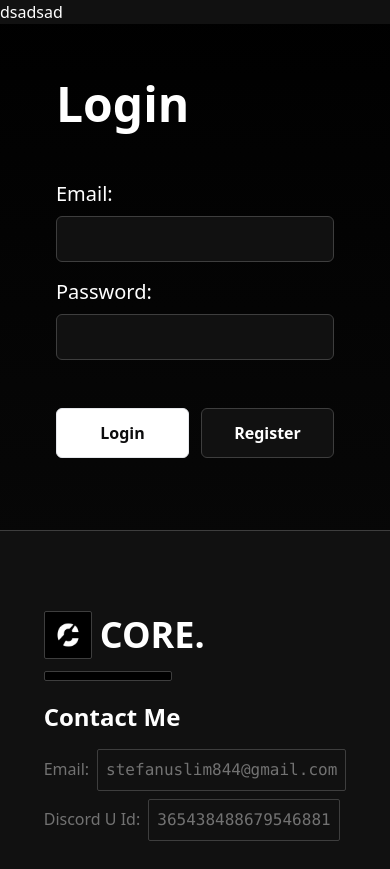
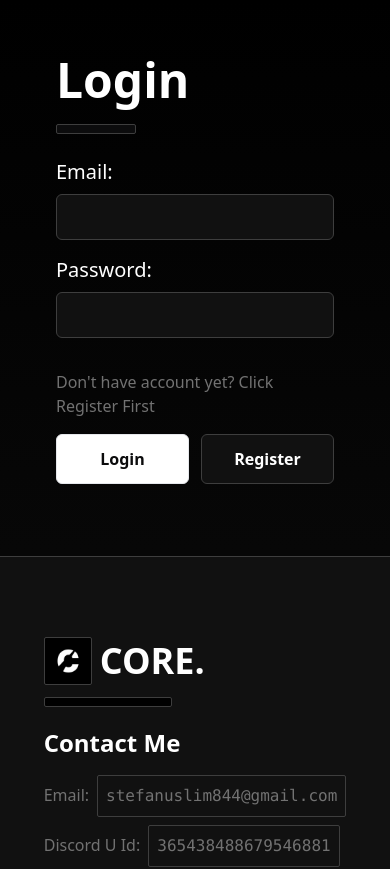
Before and after one commit to vincentt14/Core, a React (Vite) app: page /login in a window 390 px wide. Shown: the top 869 px of the page. Built offline with nearby package versions, Linux system fonts and the light colour scheme.

Commit message:
fixing ui

```diff
--- a/src/components/CustomButton.tsx
+++ b/src/components/CustomButton.tsx
@@ -0,0 +1,32 @@
+import React from "react";
+import { MouseEventHandler } from "react";
+import { Link } from "react-router-dom";
+
+interface ICustomButton {
+  title: string;
+  btnType: "button" | "submit";
+  textStyle: string;
+  containerStyle: string;
+  to?: string;
+  onClick?: MouseEventHandler<HTMLButtonElement>;
+}
+
+const CustomButton = ({ title, btnType, textStyle, containerStyle, onClick, to }: ICustomButton) => {
+  if (btnType === "button") {
+    return (
+      <Link to={to!}>
+        <button type="button" className={`my-4 py-3 px-6 rounded-md font-semibold border w-full ${containerStyle}`} onClick={onClick}>
+          <span className={`${textStyle}`}>{title}</span>
+        </button>
+      </Link>
+    );
+  }
+
+  return (
+    <button type="submit" className={`my-4 py-3 px-6 rounded-md font-semibold border ${containerStyle}`} onClick={onClick}>
+      <span className={`${textStyle}`}>{title}</span>
+    </button>
+  );
+};
+
+export default CustomButton;
--- a/src/pages/LoginPage.tsx
+++ b/src/pages/LoginPage.tsx
@@ -1,7 +1,8 @@
 import React, { useState } from "react";
 import { FaUserAstronaut } from "react-icons/fa";
 import { RiLockPasswordFill } from "react-icons/ri";
-import { Link } from "react-router-dom";
+
+import CustomButton from "../components/CustomButton";
 
 const LoginPage = () => {
   const [email, setEmail] = useState("");
@@ -9,9 +10,10 @@ const LoginPage = () => {
 
   return (
     <div className="md:grid grid-cols-2">
-      <div className="bg-tertiary">dsadsad</div>
+      <div className="bg-tertiary hidden md:block">dsadsad</div>
       <div className="p-14 lg:p-20 flex flex-col">
-        <h1 className="font-bold text-5xl mb-7">Login</h1>
+        <h1 className="font-bold text-5xl mb-5">Login</h1>
+        <hr className="w-20 p-1 bg-secondary border border-borderColor rounded-sm" />
         <form>
           <div className="my-5">
             <div className="flex items-center justify-start gap-6">
@@ -31,13 +33,10 @@ const LoginPage = () => {
             </div>
           </div>
 
+          <p className="text-primary">Don't have account yet? Click Register First</p>
           <div className="grid grid-cols-2 gap-3">
-            <button type="submit" className="my-4 py-3 px-6 rounded-md font-semibold border bg-white hover:bg-[#ededed]">
-              <span className="text-secondary lg:w-3/4">Login</span>
-            </button>
-            <button type="submit" className="my-4 py-3 px-6 rounded-md font-semibold border bg-tertiary border-borderColor hover:border-primary">
-              <Link to="/register" className="text-white lg:w-3/4">Register</Link>
-            </button>
+            <CustomButton btnType="submit" containerStyle="bg-white hover:bg-[#ededed]" title="Login" textStyle="text-secondary" />
+            <CustomButton btnType="button" containerStyle="bg-tertiary border-borderColor hover:border-primary" title="Register" textStyle="text-white" to="/register" />
           </div>
         </form>
       </div>
```
